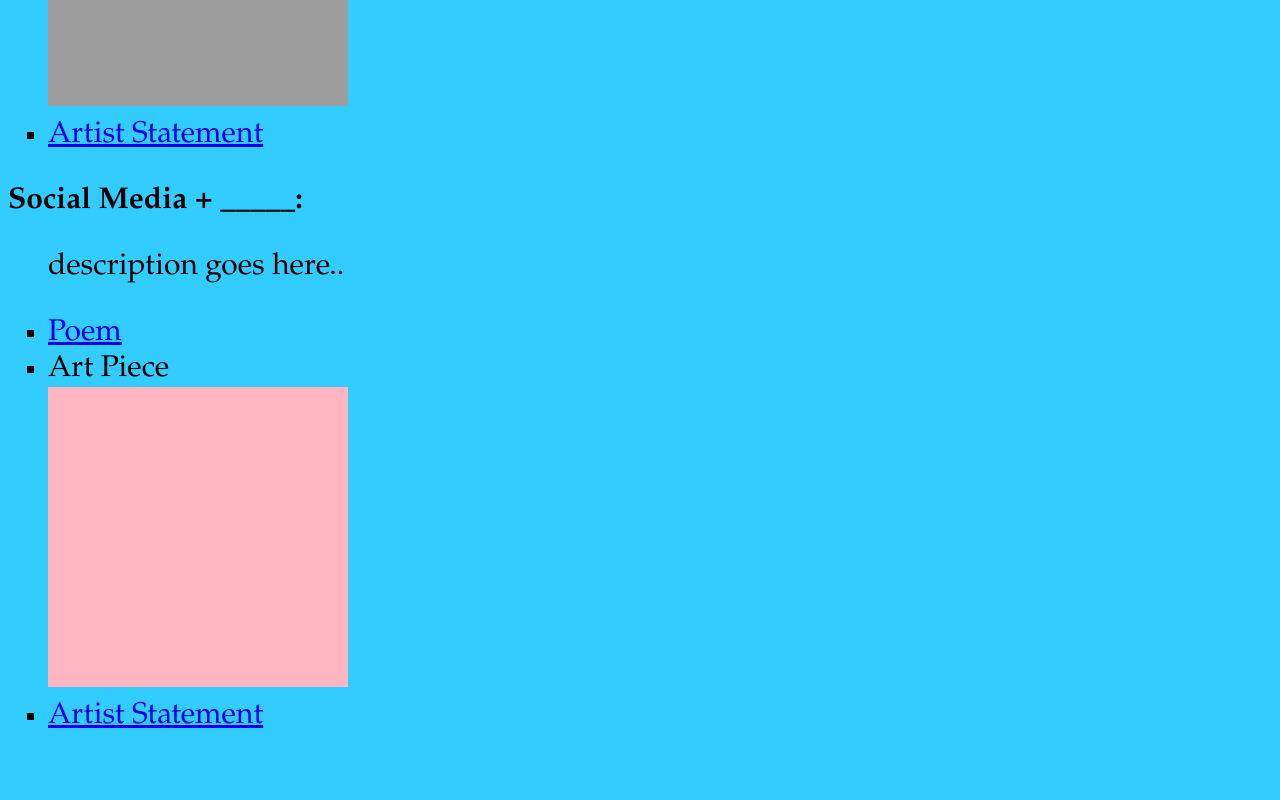
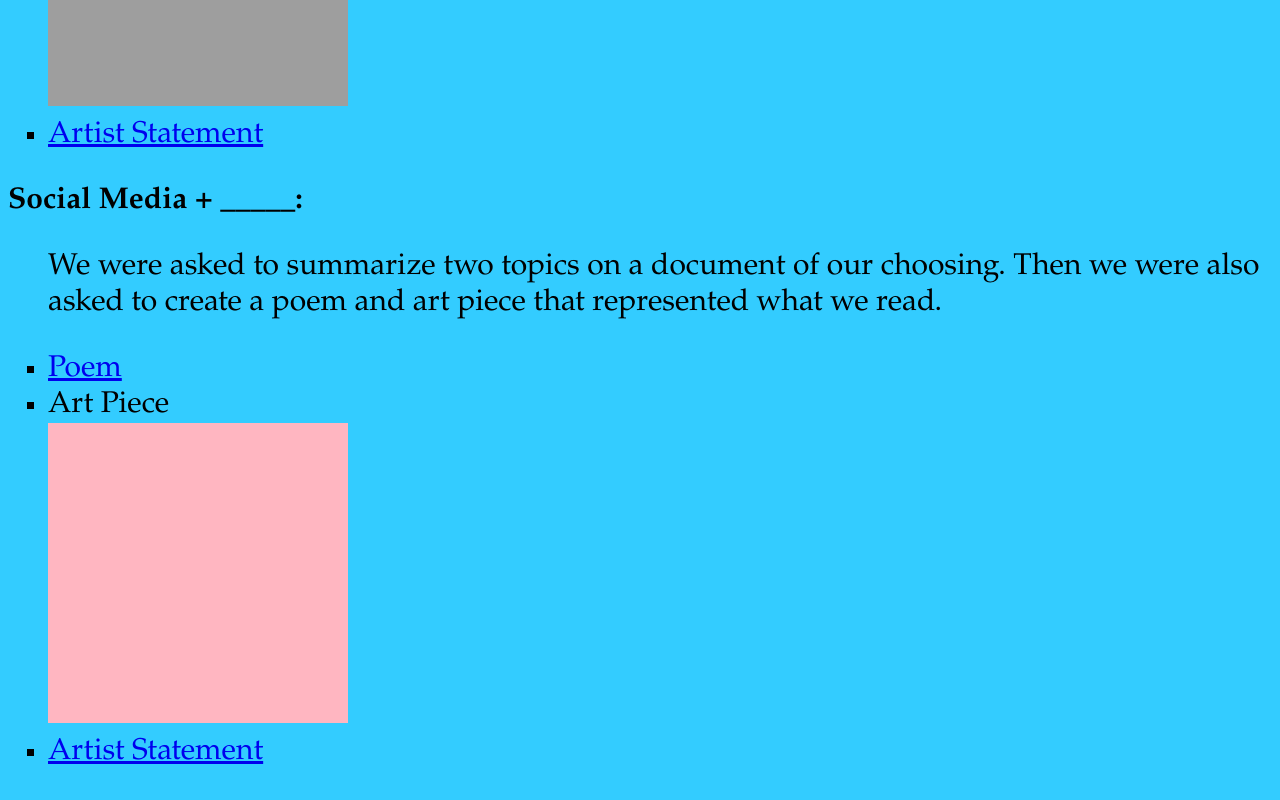
Before and after one commit to melodeealvarado/exhibition, a plain HTML site: page noel2.html in a window 1280 px wide. Shown: the part 854-1654 px from the top of the page. Before the commit the page ends 1618 px from the top, so only its background shows below. Drawn offline with Linux system fonts and the light colour scheme; grey boxes are pictures that could not be loaded.

Commit message:
Add files via upload

```diff
--- a/noel2.html
+++ b/noel2.html
@@ -30,21 +30,12 @@
 			</ul>
 		<h2> Social Media + _____:</h2>
 			<ul style="list-style-type:square">
-			<p> description goes here..</p>
+			<p>We were asked to summarize two topics on a document of our choosing. Then we were also asked to create a poem and art piece that represented what we read.</p>
 				<li><a href="https://docs.google.com/document/d/19mtUOO2UXktVyUfKWsB6K7T466frpMs-fUfnregxcBs/edit?usp=sharing">Poem</li></a>
 				<li>Art Piece</li>
 				<img src="images/holder.jpg" title="images/holder.jpg" width="300" height="300"/>
 				<li><a href="https://docs.google.com/document/d/1cG9dZVrbtcrGB_T3jpa5TmUd6xg2gINkWw3A-zyc9yo/edit?usp=sharing">Artist Statement</li></a>
 			</ul>
 
-
-
-
-
-
-
-
-
-
 	</body>
 </html>
```
